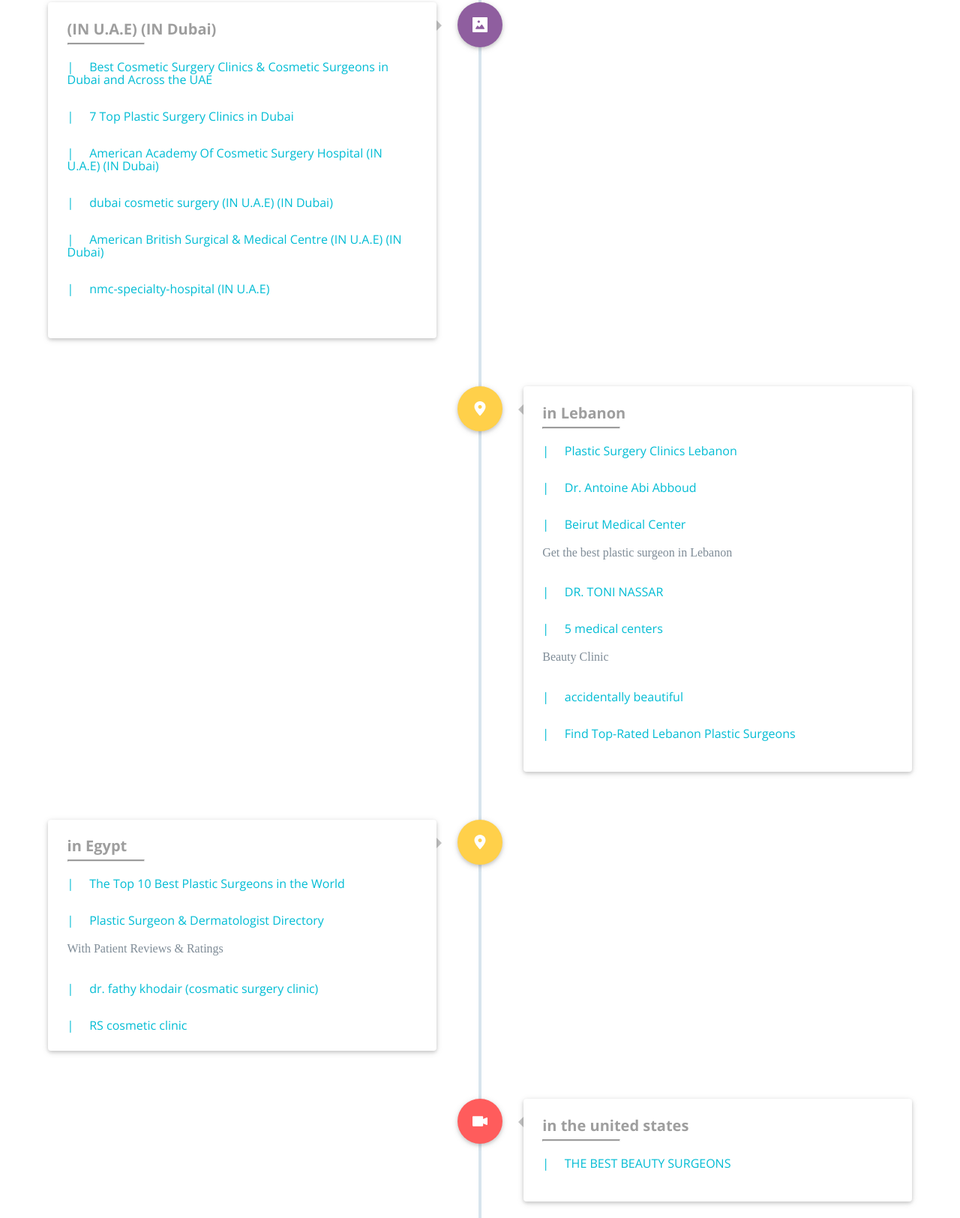
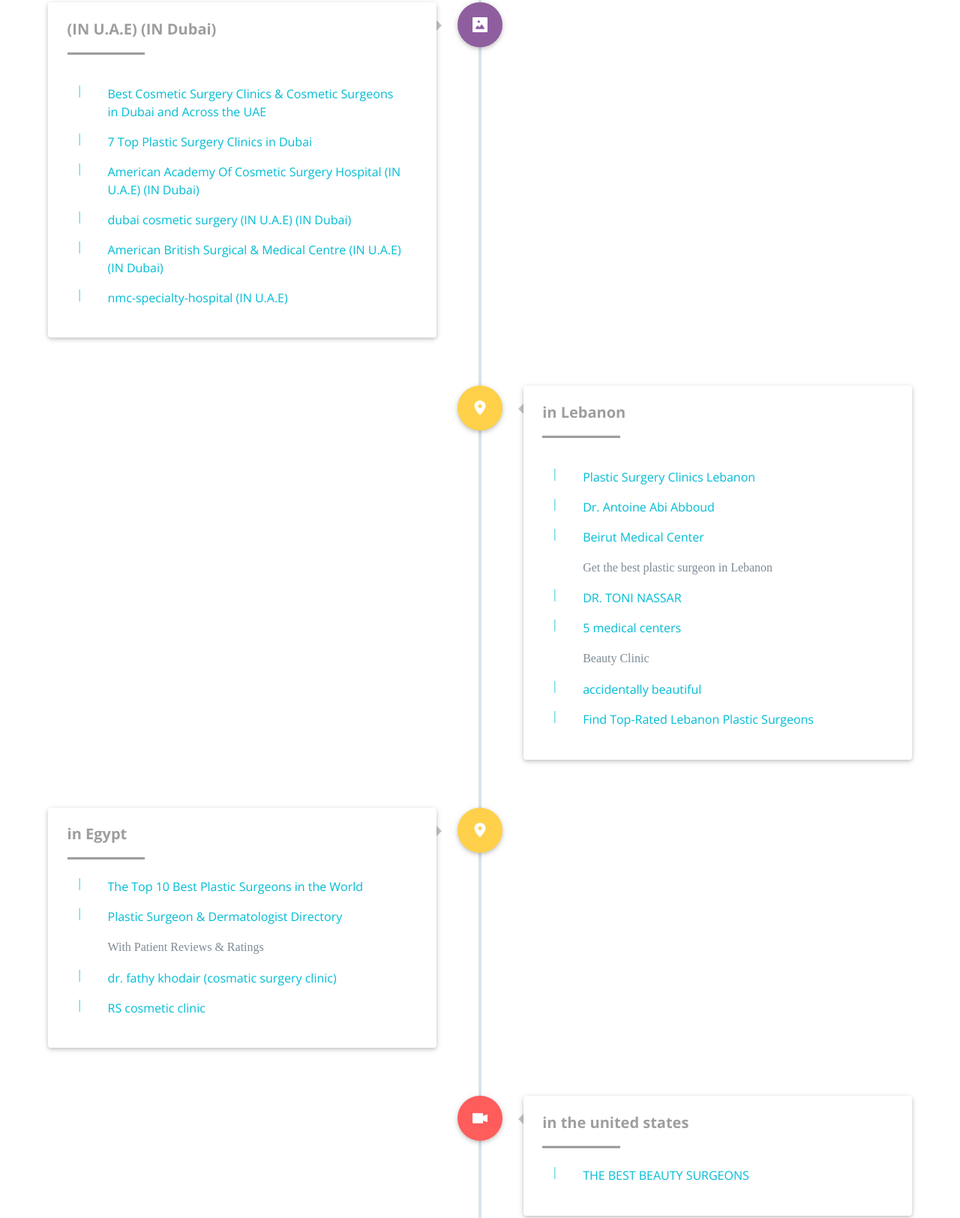
Before and after one commit to sara-waleed-mostafa/A.A--Beauty-, a plain HTML site: page index.html in a window 1280 px wide. Shown: the part 227-1851 px from the top of the page at 75% size. Drawn offline with nearby package versions, Linux system fonts and the light colour scheme; a web font is replaced by a local one.

Commit message:
fix-design text

```diff
--- a/css/style.css
+++ b/css/style.css
@@ -26,6 +26,10 @@
   color: #00BCD4;
   text-decoration: none;
   font-family: "Open Sans", sans-serif;
+  line-height: 1.5em;
+}
+.color-blue{
+  color: #00BCD4;
 }
 
 img {
--- a/index.html
+++ b/index.html
@@ -5,7 +5,7 @@
 	<meta name="viewport" content="width=device-width, initial-scale=1">
 
 	<link href='http://fonts.googleapis.com/css?family=Droid+Serif|Open+Sans:400,700' rel='stylesheet' type='text/css'>
-
+	<link href="https://maxcdn.bootstrapcdn.com/bootstrap/3.3.7/css/bootstrap.min.css" rel='stylesheet' type='text/css'>
 	<link rel="stylesheet" href="css/reset.css"> <!-- CSS reset -->
 	<link rel="stylesheet" href="css/style.css"> <!-- Resource style -->
 	<script src="js/modernizr.js"></script> <!-- Modernizr -->
@@ -24,21 +24,54 @@
 				<img src="img/cd-icon-picture.svg" alt="Picture">
 			</div> <!-- cd-timeline-img -->
 
-			<div class="cd-timeline-content">
+			<div class="cd-timeline-content ">
 				<h2>(IN U.A.E)  (IN Dubai)</h2>
-				<hr><br><br>
-				<a href="http://bestcosmeticsurgery.ae/" target="_blank"> | &nbsp;&nbsp;&nbsp;    Best Cosmetic Surgery Clinics & Cosmetic Surgeons in Dubai and Across the UAE</a>
-				<br><br><br>
-				<a href="http://www.adora-med.com/blog/7-top-plastic-surgery-clinics-in-dubai/" target="_blank"> | &nbsp;&nbsp;&nbsp;    7 Top Plastic Surgery Clinics in Dubai</a>
-				<br><br><br>
-				<a href="http://www.aacsh.com/" target="_blank"> | &nbsp;&nbsp;&nbsp;    American Academy Of Cosmetic Surgery Hospital (IN U.A.E)  (IN Dubai)</a>
-				<br><br><br>
-				<a href="https://www.dubaicosmeticsurgery.com/" target="_blank"> | &nbsp;&nbsp;&nbsp;    dubai cosmetic surgery (IN U.A.E)  (IN Dubai)</a>
-				<br><br><br>
-				<a href="http://www.absamc.com/" target="_blank"> | &nbsp;&nbsp;&nbsp;    American British Surgical & Medical Centre (IN U.A.E) (IN Dubai)</a>
-				<br><br><br>
-				<a href="http://nmc.ae/hospitals/abu-dhabi/nmc-specialty-hospital-3/specialities/" target="_blank"> | &nbsp;&nbsp;&nbsp;    nmc-specialty-hospital (IN U.A.E)</a>
-				<br><br><br>
+				<hr><br><br><br><br>
+					<div class="col-md-1 col-sm-1 col-xs-2 color-blue">
+						| &nbsp;&nbsp;&nbsp;
+					</div>
+					<div class="col-md-11 col-sm-11 col-xs-10 ">
+						<a href="http://bestcosmeticsurgery.ae/" target="_blank">
+						   Best Cosmetic Surgery Clinics & Cosmetic Surgeons in Dubai and Across the UAE
+						</a>
+						<br><br>
+					</div>
+
+				<div class="col-md-1  col-sm-1 col-xs-2  color-blue">
+					| &nbsp;&nbsp;&nbsp;
+				</div>
+				<div class="col-md-11 col-sm-11  col-xs-10 ">
+				<a href="http://www.adora-med.com/blog/7-top-plastic-surgery-clinics-in-dubai/" target="_blank">  7 Top Plastic Surgery Clinics in Dubai</a>
+					<br><br>
+				</div>
+				<div class="col-md-1  col-sm-1 col-xs-2 color-blue">
+					| &nbsp;&nbsp;&nbsp;
+				</div>
+				<div class="col-md-11 col-sm-11  col-xs-10 ">
+				<a href="http://www.aacsh.com/" target="_blank">  American Academy Of Cosmetic Surgery Hospital (IN U.A.E)  (IN Dubai)</a>
+				<br><br>
+			</div>
+			<div class="col-md-1 col-sm-1  col-xs-2 color-blue">
+				| &nbsp;&nbsp;&nbsp;
+			</div>
+			<div class="col-md-11 col-sm-11  col-xs-10 ">
+				<a href="https://www.dubaicosmeticsurgery.com/" target="_blank"> dubai cosmetic surgery (IN U.A.E)  (IN Dubai)</a>
+				<br><br>
+			</div>
+			<div class="col-md-1 col-sm-1  col-xs-2 color-blue">
+				| &nbsp;&nbsp;&nbsp;
+			</div>
+			<div class="col-md-11 col-sm-11  col-xs-10 ">
+				<a href="http://www.absamc.com/" target="_blank">  American British Surgical & Medical Centre (IN U.A.E) (IN Dubai)</a>
+				<br><br>
+			</div>
+			<div class="col-md-1 col-sm-1  col-xs-2 color-blue">
+				| &nbsp;&nbsp;&nbsp;
+			</div>
+			<div class="col-md-11 col-sm-11  col-xs-10 ">
+				<a href="http://nmc.ae/hospitals/abu-dhabi/nmc-specialty-hospital-3/specialities/" target="_blank"> nmc-specialty-hospital (IN U.A.E)</a>
+				<br><br>
+			</div>
 
 				<!-- <a href="#0" class="cd-read-more">Read more</a> -->
 				<!-- <span class="cd-date">Jan 14</span> -->
@@ -51,23 +84,56 @@
 			</div> <!-- cd-timeline-img -->
 			<div class="cd-timeline-content">
 				<h2>in Lebanon</h2>
-				<hr><br><br>
-				<a href="http://www.whatclinic.com/cosmetic-plastic-surgery/lebanon" target="_blank"> | &nbsp;&nbsp;&nbsp;    Plastic Surgery Clinics Lebanon</a>
-				<br><br><br>
-				<a href="http://www.drantoineabiabboud.com/" target="_blank"> | &nbsp;&nbsp;&nbsp;    Dr. Antoine Abi Abboud</a>
-				<br><br><br>
-				<a href="http://www.surgerylebanon.com/" target="_blank"> | &nbsp;&nbsp;&nbsp;    Beirut Medical Center</a>
+				<hr><br><br><br><br>
+				<div class="col-md-1 col-sm-1  col-xs-2  color-blue">
+					| &nbsp;&nbsp;&nbsp;
+				</div>
+				<div class="col-md-11 col-sm-11  col-xs-10 ">
+				<a href="http://www.whatclinic.com/cosmetic-plastic-surgery/lebanon" target="_blank"> Plastic Surgery Clinics Lebanon</a>
+				<br><br>
+			</div>
+			<div class="col-md-1 col-sm-1  col-xs-2  color-blue">
+				| &nbsp;&nbsp;&nbsp;
+			</div>
+			<div class="col-md-11 col-sm-11  col-xs-10 ">
+				<a href="http://www.drantoineabiabboud.com/" target="_blank"> Dr. Antoine Abi Abboud</a>
+				<br><br>
+			</div>
+			<div class="col-md-1 col-sm-1  col-xs-2  color-blue">
+				| &nbsp;&nbsp;&nbsp;
+			</div>
+			<div class="col-md-11 col-sm-11  col-xs-10 ">
+				<a href="http://www.surgerylebanon.com/" target="_blank">  Beirut Medical Center</a>
 				<p>Get the best plastic surgeon in Lebanon</p>
-				<br>
-				<a href="http://www.brazilianestheticclinics.com/dr-toni-nassar/" target="_blank"> | &nbsp;&nbsp;&nbsp;    DR. TONI NASSAR</a>
-				<br><br><br>
-				<a href="http://www.beirut.com/l/27407#image-1" target="_blank"> | &nbsp;&nbsp;&nbsp;    5 medical centers</a>
+			</div>
+			<div class="col-md-1 col-sm-1  col-xs-2  color-blue">
+				| &nbsp;&nbsp;&nbsp;
+			</div>
+			<div class="col-md-11 col-sm-11  col-xs-10 ">
+				<a href="http://www.brazilianestheticclinics.com/dr-toni-nassar/" target="_blank">  DR. TONI NASSAR</a>
+				<br><br>
+			</div>
+			<div class="col-md-1 col-sm-1  col-xs-2  color-blue">
+				| &nbsp;&nbsp;&nbsp;
+			</div>
+			<div class="col-md-11 col-sm-11  col-xs-10 ">
+				<a href="http://www.beirut.com/l/27407#image-1" target="_blank">   5 medical centers</a>
 				<p>Beauty Clinic</p>
-				<br>
-				<a href="http://www.accidentallybeautiful.com/" target="_blank"> | &nbsp;&nbsp;&nbsp;    accidentally beautiful </a>
-				<br><br><br>
-				<a href="https://www.angieslist.com/companylist/us/in/lebanon/cosmetic-surgery.htm" target="_blank"> | &nbsp;&nbsp;&nbsp;    Find Top-Rated Lebanon Plastic Surgeons</a>
+			</div>
+			<div class="col-md-1 col-sm-1  col-xs-2  color-blue">
+				| &nbsp;&nbsp;&nbsp;
+			</div>
+			<div class="col-md-11  col-sm-11 col-xs-10 ">
+				<a href="http://www.accidentallybeautiful.com/" target="_blank"> accidentally beautiful </a>
 				<br><br>
+			</div>
+			<div class="col-md-1 col-sm-1  col-xs-2  color-blue">
+				| &nbsp;&nbsp;&nbsp;
+			</div>
+			<div class="col-md-11 col-sm-11  col-xs-10 ">
+				<a href="https://www.angieslist.com/companylist/us/in/lebanon/cosmetic-surgery.htm" target="_blank"> Find Top-Rated Lebanon Plastic Surgeons</a>
+				<br><br>
+			</div>
 				<!-- <a href="#0" class="cd-read-more">Read more</a> -->
 				<!-- <span class="cd-date">Jan 14</span> -->
 			</div> <!-- cd-timeline-content -->
@@ -80,16 +146,35 @@
 
 			<div class="cd-timeline-content">
 				<h2>in Egypt</h2>
-				<hr><br><br>
-				<a href="http://www.whatclinic.com/cosmetic-plastic-surgery/egypt" target="_blank">
-				 	| &nbsp;&nbsp;&nbsp;    The Top 10 Best Plastic Surgeons in the World</a>
-				<br><br><br>
-				<a href="http://www.makemeheal.com/directory/browse/?country=Egypt&list=1&city=Cairo"  target="_blank"> | &nbsp;&nbsp;&nbsp;    Plastic Surgeon & Dermatologist Directory </a>
+				<hr><br><br><br>
+				<div class="col-md-1 col-sm-1  col-xs-2  color-blue">
+					| &nbsp;&nbsp;&nbsp;
+				</div>
+				<div class="col-md-11  col-sm-11 col-xs-10 ">
+				<a href="http://www.whatclinic.com/cosmetic-plastic-surgery/egypt" target="_blank"> The Top 10 Best Plastic Surgeons in the World</a>
+					<br><br>
+				</div>
+				<div class="col-md-1  col-sm-1 col-xs-2  color-blue">
+					| &nbsp;&nbsp;&nbsp;
+				</div>
+				<div class="col-md-11  col-sm-11 col-xs-10 ">
+				<a href="http://www.makemeheal.com/directory/browse/?country=Egypt&list=1&city=Cairo"  target="_blank"> Plastic Surgeon & Dermatologist Directory </a>
 				<p>   With Patient Reviews & Ratings</p>
-				<br>
-				<a href="http://drfathykhodair.com/#" target="_blank"> | &nbsp;&nbsp;&nbsp;    dr. fathy khodair (cosmatic surgery clinic)</a>
-				<br><br><br>
-				<a href="http://www.rscosmeticclinic.com/faqs.html" target="_blank"> | &nbsp;&nbsp;&nbsp;     RS cosmetic clinic</a>
+			</div>
+			<div class="col-md-1  col-sm-1 col-xs-2  color-blue">
+				| &nbsp;&nbsp;&nbsp;
+			</div>
+			<div class="col-md-11 col-sm-11  col-xs-10 ">
+				<a href="http://drfathykhodair.com/#" target="_blank">  dr. fathy khodair (cosmatic surgery clinic)</a>
+				<br><br>
+			</div>
+			<div class="col-md-1 col-sm-1  col-xs-2  color-blue">
+				| &nbsp;&nbsp;&nbsp;
+			</div>
+			<div class="col-md-11  col-sm-11 col-xs-10 ">
+				<a href="http://www.rscosmeticclinic.com/faqs.html" target="_blank">  RS cosmetic clinic</a>
+				<br><br>
+			</div>
 				<!-- <a href="#0" class="cd-read-more">Read more</a> -->
 				<!-- <span class="cd-date">Jan 14</span> -->
 			</div> <!-- cd-timeline-content -->
@@ -101,9 +186,14 @@
 			</div> <!-- cd-timeline-img -->
 			<div class="cd-timeline-content">
 				<h2>in the united states</h2>
-				<hr><br><br>
-				<a href="http://www.harpersbazaar.com/beauty/advice/a1938/the-best-beauty-surgeons-0414/" target="_blank"> | &nbsp;&nbsp;&nbsp;    THE BEST BEAUTY SURGEONS</a>
+				<hr><br><br><br>
+				<div class="col-md-1 col-sm-1  col-xs-2  color-blue">
+					| &nbsp;&nbsp;&nbsp;
+				</div>
+				<div class="col-md-11  col-sm-11 col-xs-10 ">
+				<a href="http://www.harpersbazaar.com/beauty/advice/a1938/the-best-beauty-surgeons-0414/" target="_blank"> THE BEST BEAUTY SURGEONS</a>
 				<br><br>
+			</div>
 				<!-- <a href="#0" class="cd-read-more">Read more</a> -->
 				<!-- <span class="cd-date">Jan 14</span> -->
 			</div> <!-- cd-timeline-content -->
@@ -117,10 +207,15 @@
 
 			<div class="cd-timeline-content">
 				<h2>in the World</h2>
-				<hr><br><br>
+				<hr><br><br><br>
+				<div class="col-md-1 col-sm-1  col-xs-2  color-blue">
+					| &nbsp;&nbsp;&nbsp;
+				</div>
+				<div class="col-md-11 col-sm-11  col-xs-10 ">
 				<a href="http://www.therichest.com/rich-list/the-biggest/the-top-10-best-plastic-surgeons-in-the-world/" target="_blank">
-				 | &nbsp;&nbsp;&nbsp; 	The Top 10 Best Plastic Surgeons in the World</a>
-				<br><br><br>
+				 	The Top 10 Best Plastic Surgeons in the World</a>
+					<br><br>
+				</div>
 				<!-- <a href="#0" class="cd-read-more">Read more</a> -->
 				<!-- <span class="cd-date">Jan 14</span> -->
 			</div> <!-- cd-timeline-content -->
@@ -151,6 +246,7 @@
 				<!-- <span class="cd-date">Feb 26</span> -->
 			</div> <!-- cd-timeline-content -->
 		</div> <!-- cd-timeline-block -->
+
 		<div class="cd-timeline-block">
 			<div class="cd-timeline-img cd-movie">
 				<img src="img/cd-icon-picture.svg" alt="Movie">
@@ -163,6 +259,18 @@
 			</div> <!-- cd-timeline-content -->
 		</div> <!-- cd-timeline-block -->
 
+		<div class="cd-timeline-block">
+			<div class="cd-timeline-img cd-movie">
+				<img src="img/cd-icon-picture.svg" alt="Movie">
+			</div> <!-- cd-timeline-img -->
+
+			<div class="cd-timeline-content">
+			<img src="img/o-COSMETIC-SURGERY-facebook.jpg" alt="">
+			<br>
+				<!-- <span class="cd-date">Feb 26</span> -->
+			</div> <!-- cd-timeline-content -->
+		</div> <!-- cd-timeline-block -->
+
 
 
 	</section> <!-- cd-timeline -->
```
Also changed, not shown: img/o-COSMETIC-SURGERY-facebook.jpg (added).
